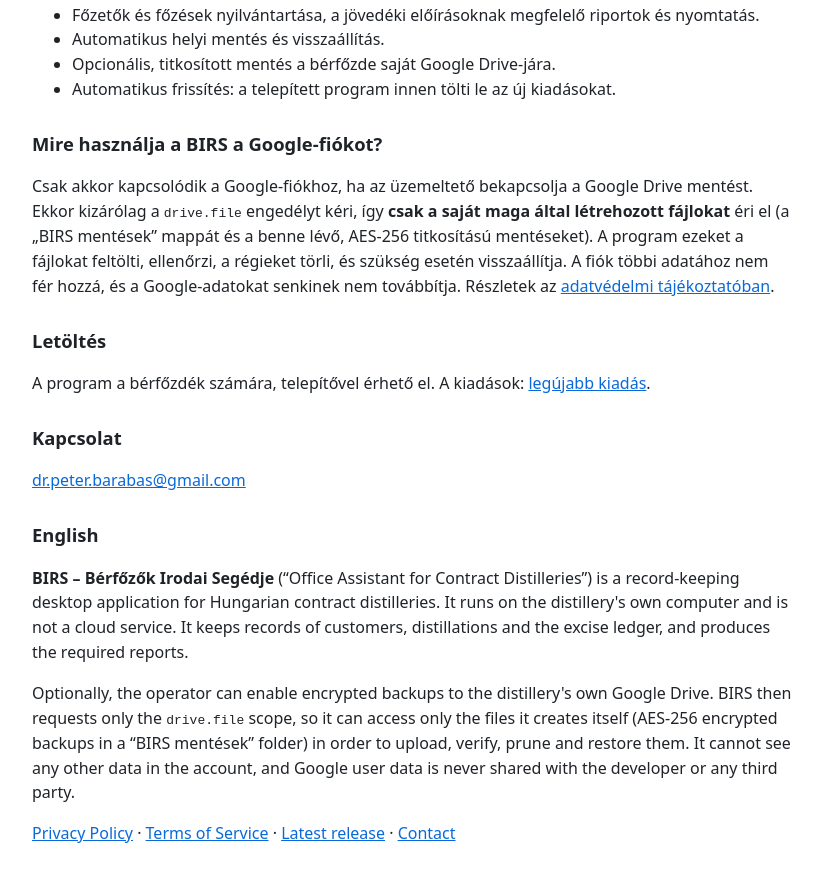
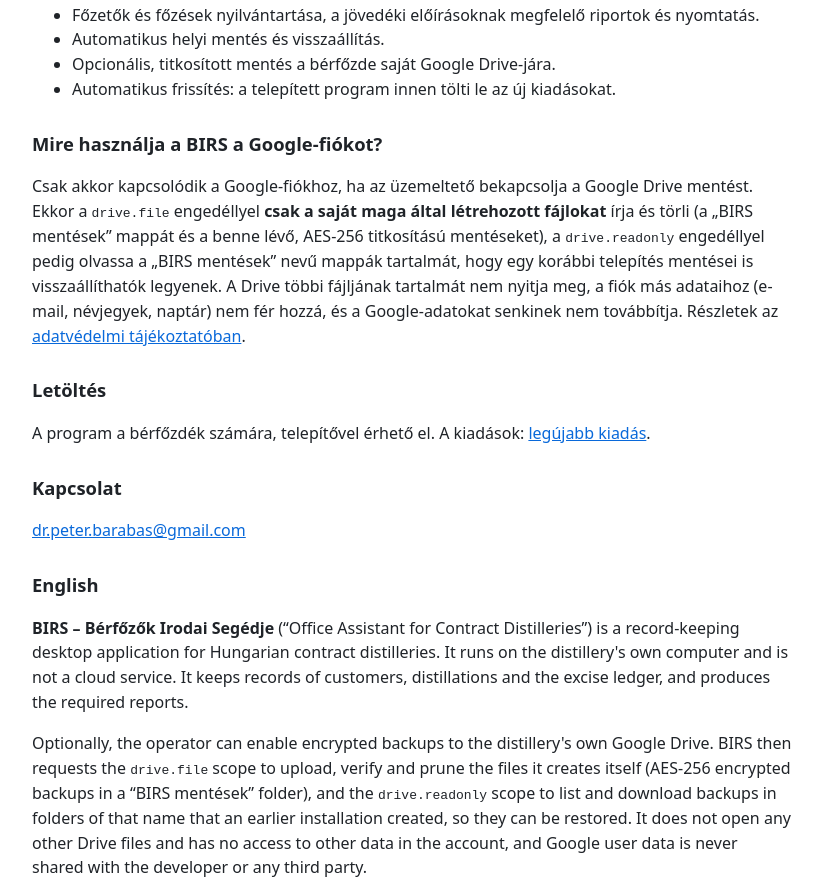
Before and after one commit to p-barabas/BIRS-releases, a plain HTML site: page index.html in a window 1280 px wide. Shown: the part 382-1265 px from the top of the page, without its empty margins (228-1050 px from the left). Drawn offline with Linux system fonts and the light colour scheme.

Commit message:
index.html: drive.readonly engedély leírása

```diff
--- a/index.html
+++ b/index.html
@@ -39,10 +39,11 @@ szükséges riportokat, nyomtatványokat.</p>
 </ul>
 
 <h2>Mire használja a BIRS a Google-fiókot?</h2>
-<p>Csak akkor kapcsolódik a Google-fiókhoz, ha az üzemeltető bekapcsolja a Google Drive mentést. Ekkor kizárólag a
-<code>drive.file</code> engedélyt kéri, így <strong>csak a saját maga által létrehozott fájlokat</strong> éri el
-(a „BIRS mentések” mappát és a benne lévő, AES-256 titkosítású mentéseket). A program ezeket a fájlokat feltölti,
-ellenőrzi, a régieket törli, és szükség esetén visszaállítja. A fiók többi adatához nem fér hozzá, és a
+<p>Csak akkor kapcsolódik a Google-fiókhoz, ha az üzemeltető bekapcsolja a Google Drive mentést. Ekkor a
+<code>drive.file</code> engedéllyel <strong>csak a saját maga által létrehozott fájlokat</strong> írja és törli
+(a „BIRS mentések” mappát és a benne lévő, AES-256 titkosítású mentéseket), a <code>drive.readonly</code> engedéllyel
+pedig olvassa a „BIRS mentések” nevű mappák tartalmát, hogy egy korábbi telepítés mentései is visszaállíthatók legyenek.
+A Drive többi fájljának tartalmát nem nyitja meg, a fiók más adataihoz (e-mail, névjegyek, naptár) nem fér hozzá, és a
 Google-adatokat senkinek nem továbbítja. Részletek az <a href="adatvedelem.html">adatvédelmi tájékoztatóban</a>.</p>
 
 <h2>Letöltés</h2>
@@ -56,10 +57,11 @@ Google-adatokat senkinek nem továbbítja. Részletek az <a href="adatvedelem.ht
 <p><strong>BIRS – Bérfőzők Irodai Segédje</strong> (“Office Assistant for Contract Distilleries”) is a record-keeping
 desktop application for Hungarian contract distilleries. It runs on the distillery's own computer and is not a cloud
 service. It keeps records of customers, distillations and the excise ledger, and produces the required reports.</p>
-<p>Optionally, the operator can enable encrypted backups to the distillery's own Google Drive. BIRS then requests only
-the <code>drive.file</code> scope, so it can access only the files it creates itself (AES-256 encrypted backups in a
-“BIRS mentések” folder) in order to upload, verify, prune and restore them. It cannot see any other data in the
-account, and Google user data is never shared with the developer or any third party.</p>
+<p>Optionally, the operator can enable encrypted backups to the distillery's own Google Drive. BIRS then requests the
+<code>drive.file</code> scope to upload, verify and prune the files it creates itself (AES-256 encrypted backups in a
+“BIRS mentések” folder), and the <code>drive.readonly</code> scope to list and download backups in folders of that
+name that an earlier installation created, so they can be restored. It does not open any other Drive files and has no
+access to other data in the account, and Google user data is never shared with the developer or any third party.</p>
 <p>
   <a href="adatvedelem.html#en">Privacy Policy</a> ·
   <a href="feltetelek.html#en">Terms of Service</a> ·
```
